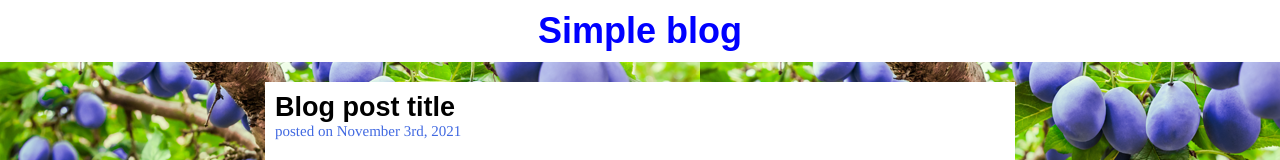
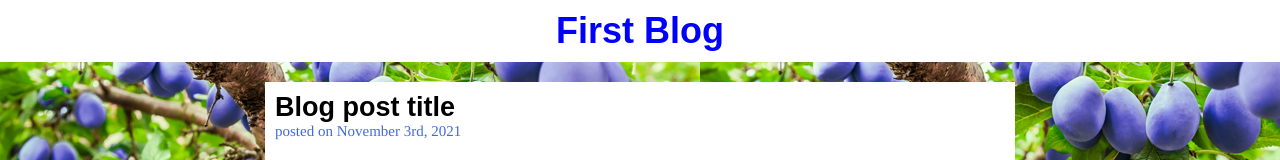
Before and after one commit to SamuelIgwesi/My-blog, a plain HTML site: page Index.html in a window 1280 px wide. Shown: the top 160 px of the page. Drawn offline with Linux system fonts and the light colour scheme.

Commit message:
Changed the title to First Blog
Just training someone on github

```diff
--- a/Index.html
+++ b/Index.html
@@ -9,7 +9,7 @@
 <body>
 	<!-- Header section begins -->
 	<header>
-		<h1>Simple blog</h1>
+		<h1>First Blog</h1>
 	</header>
 	<!-- header sections end -->
 
```
